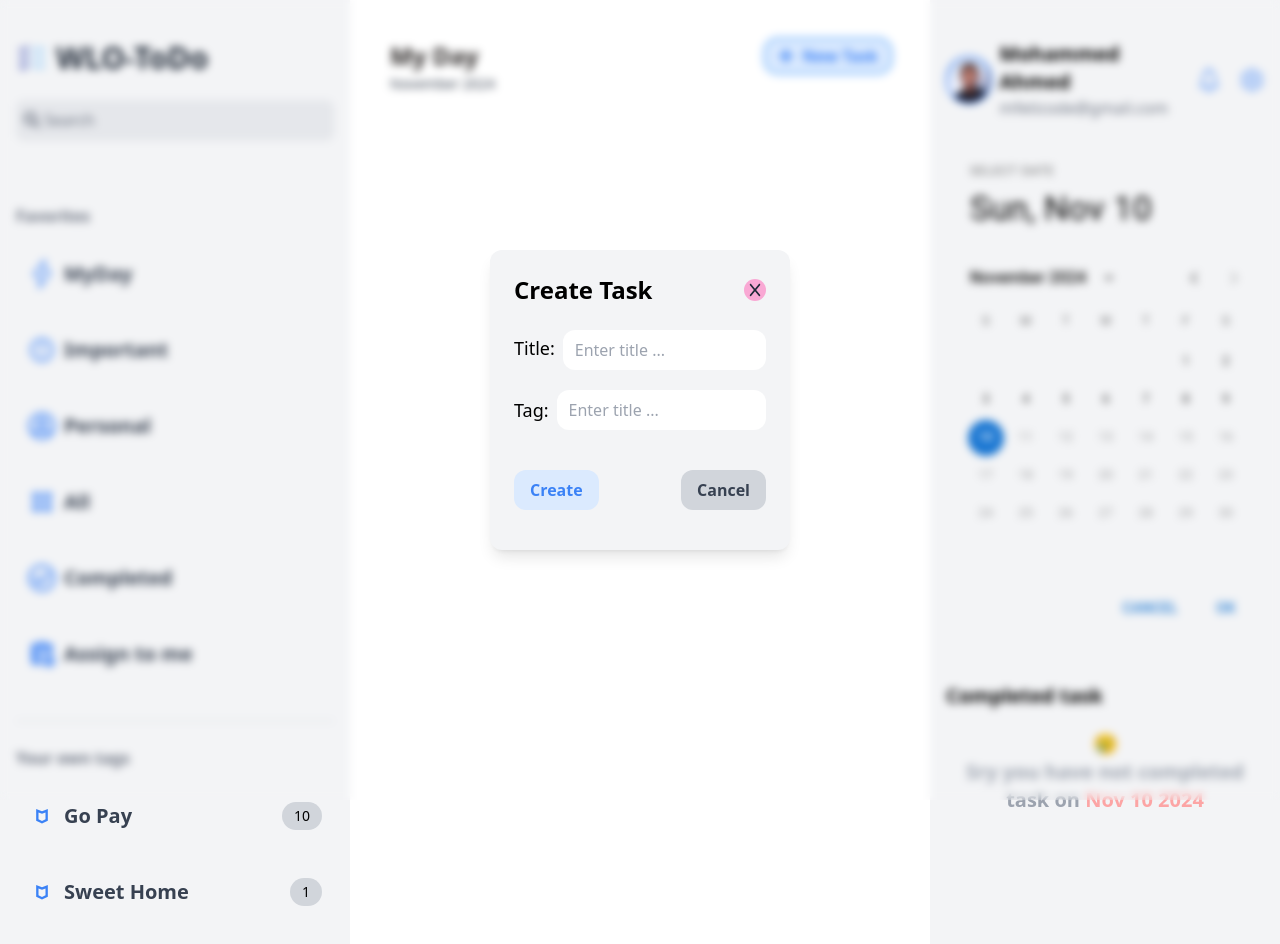
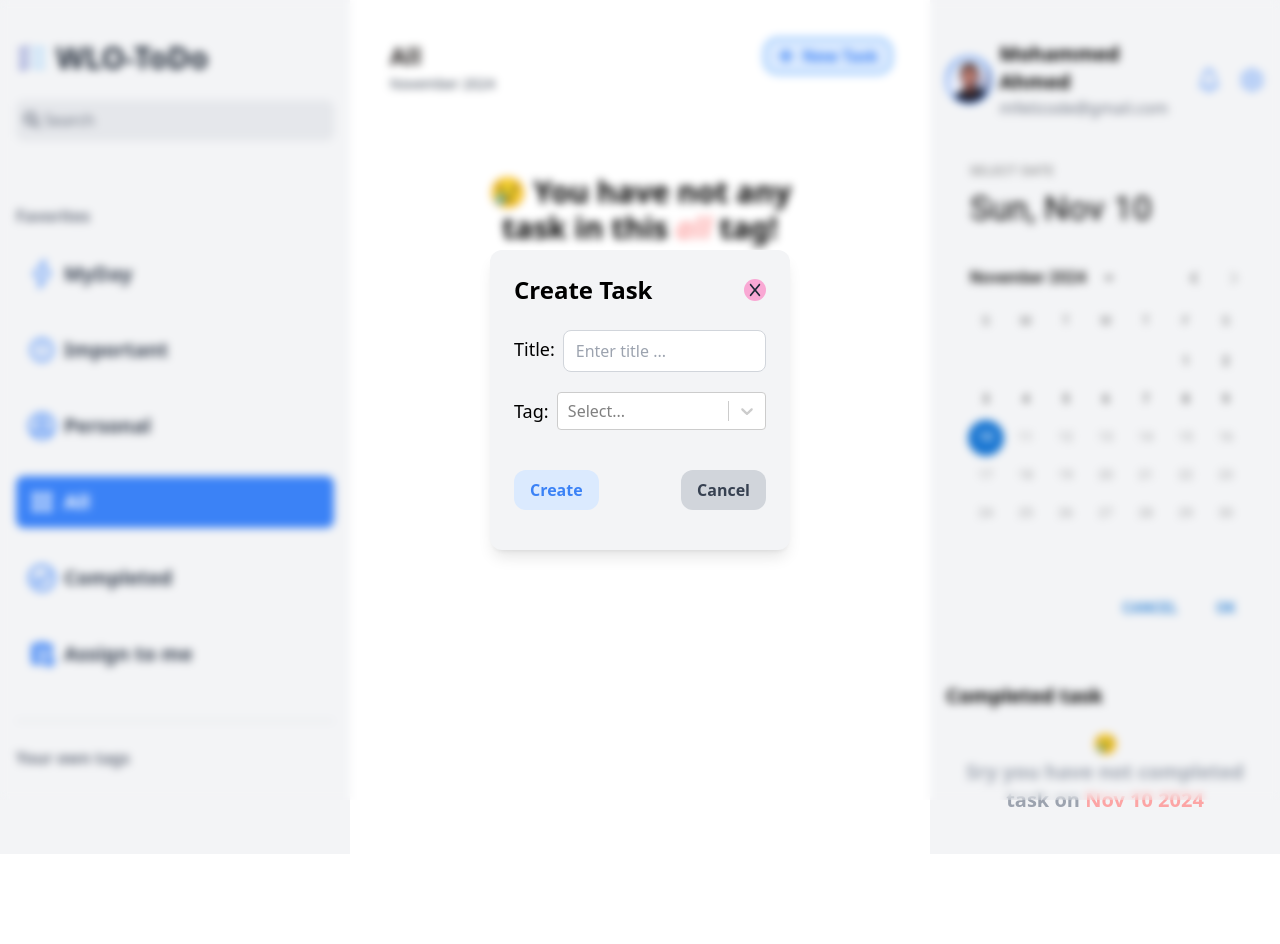
Before and after one commit to mfeti/WLO-ToDo, a React (Vite) app: page / in a window 1280 px wide. Both pictures are taken after a click on the button "New Task". Shown: the top 944 px of the page. After the commit the page ends 854 px from the top, so only its background shows below. Built offline with nearby package versions, Linux system fonts and the light colour scheme.

Commit message:
filter by tags done

```diff
--- a/src/App.jsx
+++ b/src/App.jsx
@@ -76,17 +76,17 @@ export default function App() {
   const [tasks, setTasks] = useState(
     JSON.parse(localStorage.getItem("tasks")) || []
   );
-  const [tags, setTags] = useState([
-    { title: "Go Pay", numTask: 10 },
-    { title: "Sweet Home", numTask: 1 },
-  ]);
+  const [tags, setTags] = useState(
+    JSON.parse(localStorage.getItem("tags")) || []
+  );
+  const [filterBy, setFilterBy] = useState("all");
 
   const numTasks = tasks.length;
   const importantTasks = countTags("important");
   const myDayTasks = countTags("MyDay");
   const personalTasks = countTags("personal");
   const toMeTasks = countTags("assign to me");
-  const completedTasks = tasks.filter((total, task) => {
+  const completedTasks = tasks.reduce((total, task) => {
     return task.isCompleted ? total + 1 : total;
   }, 0);
 
@@ -114,6 +114,13 @@ export default function App() {
     [tasks]
   );
 
+  useEffect(
+    function () {
+      localStorage.setItem("tags", JSON.stringify(tags));
+    },
+    [tags]
+  );
+
   const handleTaskCreate = () => {
     setIsPopup((prev) => !prev);
   };
@@ -129,6 +136,20 @@ export default function App() {
   const addTask = (newTask) => {
     if (!newTask) return;
     setTasks((prev) => [...prev, newTask]);
+    const isNew = tags.find((tag) => tag.value === newTask.tag) || false;
+    if (!isNew) {
+      setTags((prev) => [
+        ...prev,
+        { value: newTask.tag, label: newTask.tag, numTask: 1 },
+      ]);
+    } else {
+      const newTags = tags.map((tag) => {
+        return tag.value === newTask.tag
+          ? { ...tag, numTask: tag.numTask + 1 }
+          : tag;
+      });
+      setTags(newTags);
+    }
   };
 
   const handleCompleted = (id) => {
@@ -152,6 +173,19 @@ export default function App() {
     setTasks(newTasks);
   };
 
+  const handleFilterBy = (query) => {
+    if (!query || query.toLowerCase() === "all") {
+      setFilterBy("all");
+      return;
+    }
+    if (query.toLowerCase() === "completed") {
+      setFilterBy("completed");
+      return;
+    }
+
+    setFilterBy(query);
+  };
+
   return (
     <div className="flex justify-between relative overflow-hidden">
       <Navbar
@@ -163,17 +197,19 @@ export default function App() {
         personalTasks={personalTasks}
         toMeTasks={toMeTasks}
         completedTasks={completedTasks}
+        handleFilterBy={handleFilterBy}
+        filterBy={filterBy}
       />
       <Main
         handleTaskCreate={handleTaskCreate}
-        tasks={tasks}
-        setTasks={setTasks}
         handleCompleted={handleCompleted}
         handleFavorite={handleFavorite}
         handleSidebar={handleSidebar}
         isOpen={isOpen}
         isSideOpen={isSideOpen}
         handleNavbar={handleNavbar}
+        filterBy={filterBy}
+        tasks={tasks}
       />
       <Sidebar
         tasks={tasks}
@@ -182,7 +218,12 @@ export default function App() {
         isSideOpen={isSideOpen}
       />
       {isPopup && (
-        <NewTaskForm handleTaskCreate={handleTaskCreate} addTask={addTask} />
+        <NewTaskForm
+          handleTaskCreate={handleTaskCreate}
+          addTask={addTask}
+          tags={tags}
+          setTags={setTags}
+        />
       )}
     </div>
   );
--- a/src/components/Main.jsx
+++ b/src/components/Main.jsx
@@ -4,23 +4,47 @@ import { months } from "../constants";
 import TaskItem from "./TaskItem";
 import { GiHamburgerMenu } from "react-icons/gi";
 import Article from "./Article";
+import { useEffect, useState } from "react";
 
 function Main({
   handleTaskCreate,
-  tasks,
+  filterBy,
   handleCompleted,
   handleFavorite,
   isOpen,
   handleSidebar,
   isSideOpen,
   handleNavbar,
+  tasks,
 }) {
   const now = new Date();
+  const [filterTasks, setFilterTasks] = useState(tasks);
+
+  useEffect(
+    function () {
+      if (filterBy.toLowerCase() === "all") {
+        setFilterTasks(tasks);
+        return;
+      }
+      if (filterBy.toLowerCase() === "completed") {
+        const filterTasks = tasks.filter((task) => task.isCompleted);
+        setFilterTasks(filterTasks);
+        return;
+      }
+      const filterTasks = tasks.filter(
+        (task) => task.tag.toLowerCase() === filterBy.toLowerCase()
+      );
+
+      setFilterTasks(filterTasks);
+    },
+    [filterBy, tasks]
+  );
+
   return (
     <section
       className={`${
         isOpen || isSideOpen ? "blur-sm" : ""
-      } w-full min-h-screen `}
+      } w-full max-h-screen overflow-y-auto`}
       onClick={isOpen ? handleSidebar : isSideOpen ? handleNavbar : undefined}
     >
       <div className="py-10 px-10">
@@ -37,7 +61,9 @@ function Main({
         {/* header section  */}
         <div className="flex justify-between">
           <div className="space-y-[2px]">
-            <p className="text-2xl font-semibold text-stone-800">My Day</p>
+            <p className="text-2xl font-semibold text-stone-800">
+              {filterBy.slice(0, 1).toUpperCase() + filterBy.slice(1)}
+            </p>
             <p className="text-sm text-gray-700">
               {months[now.getMonth()]} {now.getFullYear()}
             </p>
@@ -53,9 +79,10 @@ function Main({
           </div>
         </div>
         {/* main section  */}
+        {filterTasks?.length > 0 && (
           <div className="mt-5 space-y-5">
-          {tasks?.length > 0 &&
-            tasks.map((task) => (
+            {filterTasks?.length > 0 &&
+              filterTasks?.map((task) => (
                 <TaskItem
                   key={task.id}
                   {...task}
@@ -64,6 +91,15 @@ function Main({
                 />
               ))}
           </div>
+        )}
+        {filterTasks.length === 0 && (
+          <div className="flex justify-center items-center p-20">
+            <p className="sm:text-3xl text-xl font-bold text-center">
+              😢 You have not any task in this{" "}
+              <span className="italic text-red-300">{filterBy}</span> tag!
+            </p>
+          </div>
+        )}
       </div>
     </section>
   );
--- a/src/components/Navbar.jsx
+++ b/src/components/Navbar.jsx
@@ -17,6 +17,8 @@ function Navbar({
   toMeTasks,
   personalTasks,
   completedTasks,
+  handleFilterBy,
+  filterBy,
 }) {
   return (
     <section
@@ -45,81 +47,139 @@ function Navbar({
             <p className="font-semibold text-gray-500">Favorites</p>
             <div className="mt-5 space-y-6">
               {/* My day  */}
-              <div className="flex justify-between hover:bg-blue-100 p-3 rounded-lg transition-all duration-300">
+              <div
+                className={`flex justify-between p-3 rounded-lg transition-all duration-300 ${
+                  filterBy === "myday"
+                    ? "bg-blue-500 text-white"
+                    : "hover:bg-blue-100 text-gray-700"
+                }`}
+                onClick={() => handleFilterBy("myday")}
+              >
                 <div className="flex gap-2 items-center">
-                  <SlEnergy className="text-blue-500 w-7 h-7" />
-                  <p className="font-semibold text-xl text-gray-700">MyDay</p>
+                  <SlEnergy
+                    className={`${
+                      filterBy === "myday" ? "text-white" : "text-blue-500"
+                    }  w-7 h-7`}
+                  />
+                  <p className="font-semibold text-xl">MyDay</p>
                 </div>
                 {myDayTasks > 0 && (
-                  <div className="flex justify-center items-center bg-gray-300 text-sm px-3 py-1 rounded-full">
+                  <div className="flex justify-center items-center bg-gray-300 text-sm px-3 py-1 rounded-full text-gray-900">
                     <span>{myDayTasks}</span>
                   </div>
                 )}
               </div>
               {/* important  */}
-              <div className="flex justify-between hover:bg-blue-100 p-3 rounded-lg transition-all duration-300">
+              <div
+                className={`flex justify-between p-3 rounded-lg transition-all duration-300 ${
+                  filterBy === "important"
+                    ? "bg-blue-500 text-white"
+                    : "hover:bg-blue-100 text-gray-700"
+                }`}
+                onClick={() => handleFilterBy("important")}
+              >
                 <div className="flex gap-2 items-center">
-                  <RiErrorWarningLine className="text-blue-500 w-7 h-7" />
-                  <p className="font-semibold text-xl text-gray-700">
-                    Important
-                  </p>
+                  <RiErrorWarningLine
+                    className={`${
+                      filterBy === "important" ? "text-white" : "text-blue-500"
+                    }  w-7 h-7`}
+                  />
+                  <p className="font-semibold text-xl">Important</p>
                 </div>
                 {importantTasks > 0 && (
-                  <div className="flex justify-center items-center bg-gray-300 px-3 py-1 text-sm rounded-full">
+                  <div className="flex justify-center items-center bg-gray-300 px-3 py-1 text-sm rounded-full text-gray-900">
                     <span>{importantTasks}</span>
                   </div>
                 )}
               </div>
               {/* personal  */}
-              <div className="flex justify-between hover:bg-blue-100 p-3 rounded-lg transition-all duration-300">
+              <div
+                className={`flex justify-between p-3 rounded-lg transition-all duration-300 ${
+                  filterBy === "personal"
+                    ? "bg-blue-500 text-white"
+                    : "hover:bg-blue-100 text-gray-700"
+                }`}
+                onClick={() => handleFilterBy("personal")}
+              >
                 <div className="flex gap-2 items-center">
-                  <FaRegUserCircle className="text-blue-500 w-7 h-7" />
-                  <p className="font-semibold text-xl text-gray-700">
-                    Personal
-                  </p>
+                  <FaRegUserCircle
+                    className={`${
+                      filterBy === "personal" ? "text-white" : "text-blue-500"
+                    }  w-7 h-7`}
+                  />
+                  <p className="font-semibold text-xl">Personal</p>
                 </div>
                 {personalTasks > 0 && (
-                  <div className="flex justify-center items-center bg-gray-300 px-3 py-1 text-sm rounded-full">
+                  <div className="flex justify-center items-center bg-gray-300 px-3 py-1 text-sm rounded-full text-gray-900">
                     <span>{personalTasks}</span>
                   </div>
                 )}
               </div>
               {/* All  */}
-              <div className="flex justify-between hover:bg-blue-100 p-3 rounded-lg transition-all duration-300">
+              <div
+                className={`flex justify-between p-3 rounded-lg transition-all duration-300 ${
+                  filterBy === "all"
+                    ? "bg-blue-500 text-white"
+                    : "hover:bg-blue-100 text-gray-700"
+                }`}
+                onClick={() => handleFilterBy("all")}
+              >
                 <div className="flex gap-2 items-center">
-                  <PiCirclesFourBold className="text-blue-500 w-7 h-7" />
-                  <p className="font-semibold text-xl text-gray-700">All</p>
+                  <PiCirclesFourBold
+                    className={`${
+                      filterBy === "all" ? "text-white" : "text-blue-500"
+                    }  w-7 h-7`}
+                  />
+                  <p className="font-semibold text-xl">All</p>
                 </div>
                 {numTasks > 0 && (
-                  <div className="flex justify-center items-center bg-gray-300 px-3 py-1 text-sm rounded-full">
+                  <div className="flex justify-center items-center bg-gray-300 px-3 py-1 text-sm rounded-full text-gray-900">
                     <span>{numTasks}</span>
                   </div>
                 )}
               </div>
               {/* completed  */}
-              <div className="flex justify-between hover:bg-blue-100 p-3 rounded-lg transition-all duration-300">
+              <div
+                className={`flex justify-between p-3 rounded-lg transition-all duration-300 ${
+                  filterBy === "completed"
+                    ? "bg-blue-500 text-white"
+                    : "hover:bg-blue-100 text-gray-700"
+                }`}
+                onClick={() => handleFilterBy("completed")}
+              >
                 <div className="flex gap-2 items-center">
-                  <FaRegCheckCircle className="text-blue-500 w-7 h-7" />
-                  <p className="font-semibold text-xl text-gray-700">
-                    Completed
-                  </p>
+                  <FaRegCheckCircle
+                    className={`${
+                      filterBy === "completed" ? "text-white" : "text-blue-500"
+                    }  w-7 h-7`}
+                  />
+                  <p className="font-semibold text-xl">Completed</p>
                 </div>
                 {completedTasks > 0 && (
                   <div className="flex justify-center items-center bg-gray-300 px-3 py-1 text-sm rounded-full">
-                    <span>5</span>
+                    <span>{completedTasks}</span>
                   </div>
                 )}
               </div>
-              {/* All  */}
-              <div className="flex justify-between hover:bg-blue-100 p-3 rounded-lg transition-all duration-300">
+              {/* Assign to me  */}
+              <div
+                className={`flex justify-between p-3 rounded-lg transition-all duration-300 ${
+                  filterBy === "toMe"
+                    ? "bg-blue-500 text-white"
+                    : "hover:bg-blue-100 text-gray-700"
+                }`}
+                onClick={() => handleFilterBy("toMe")}
+              >
                 <div className="flex gap-2 items-center">
-                  <MdAssignmentAdd className="text-blue-500 w-7 h-7" />
-                  <p className="font-semibold text-xl text-gray-700">
-                    Assign to me
-                  </p>
+                  <MdAssignmentAdd
+                    className={`${
+                      filterBy === "toMe" ? "text-white" : "text-blue-500"
+                    }  w-7 h-7`}
+                  />
+                  <p className="font-semibold text-xl">Assign to me</p>
                 </div>
                 {toMeTasks > 0 && (
-                  <div className="flex justify-center items-center bg-gray-300 px-3 py-1 text-sm rounded-full">
+                  <div className="flex justify-center items-center bg-gray-300 px-3 py-1 text-sm rounded-full text-gray-900">
                     <span>{toMeTasks}</span>
                   </div>
                 )}
@@ -135,16 +195,25 @@ function Navbar({
               {tags.length > 0 &&
                 tags.map((tag) => (
                   <div
-                    key={tag.title}
-                    className="flex justify-between hover:bg-blue-100 p-3 rounded-lg transition-all duration-300"
+                    key={tag.value}
+                    className={`flex justify-between p-3 rounded-lg transition-all duration-300 ${
+                      filterBy === tag.value
+                        ? "bg-blue-500 text-white"
+                        : "hover:bg-blue-100 text-gray-700"
+                    }`}
+                    onClick={() => handleFilterBy(tag.value)}
                   >
                     <div className="flex gap-2 items-center">
-                      <CgPentagonDown className="text-blue-500 w-7 h-7" />
-                      <p className="font-semibold text-xl text-gray-700">
-                        {tag.title}
-                      </p>
+                      <CgPentagonDown
+                        className={`${
+                          filterBy === tag.value
+                            ? "text-white"
+                            : "text-blue-500"
+                        }  w-7 h-7`}
+                      />
+                      <p className="font-semibold text-xl">{tag.label}</p>
                     </div>
-                    <div className="flex justify-center items-center bg-gray-300 text-sm px-3 py-1 rounded-full">
+                    <div className="flex justify-center items-center bg-gray-300 text-sm px-3 py-1 rounded-full text-gray-900">
                       <span>{tag.numTask}</span>
                     </div>
                   </div>
--- a/src/components/NewTaskForm.jsx
+++ b/src/components/NewTaskForm.jsx
@@ -1,16 +1,17 @@
 /* eslint-disable react/prop-types */
 import { useState } from "react";
 import { FaX } from "react-icons/fa6";
+import CreatableSelect from "react-select/creatable";
 
-function NewTaskForm({ handleTaskCreate, addTask }) {
+function NewTaskForm({ handleTaskCreate, addTask, tags }) {
   const [title, setTitle] = useState("");
-  const [tag, setTag] = useState("");
+  const [selectedOption, setSelectedOption] = useState(null);
 
   const handleSubmit = (e) => {
     e.preventDefault();
     const newTask = {
       title,
-      tag,
+      tag: selectedOption.value,
       createdAt: new Date(),
       id: Date.now(),
       isCompleted: false,
@@ -47,21 +48,21 @@ function NewTaskForm({ handleTaskCreate, addTask }) {
                 id="title"
                 type="text"
                 placeholder="Enter title ..."
-                className="px-3 py-2 w-full rounded-xl focus:outline-none hover:shadow-sm focus:ring focus:ring-blue-100"
+                className="px-3 py-2 w-full border border-gray-300 rounded-lg focus:outline-none hover:shadow-sm focus:border-2 focus:border-blue-500"
                 onChange={(e) => setTitle(e.target.value)}
               />
             </div>
 
-            <div className="flex items-center gap-2 my-5">
+            <div className="flex items-center gap-2 my-5 cursor-pointer">
               <label htmlFor="title" className="text-lg font-medium w-1/6">
                 Tag:
               </label>
-              <input
-                id="title"
-                type="text"
-                placeholder="Enter title ..."
-                className="px-3 py-2 w-full rounded-xl focus:outline-none hover:shadow-sm focus:ring focus:ring-blue-100"
-                onChange={(e) => setTag(e.target.value)}
+              <CreatableSelect
+                isClearable
+                className="w-full"
+                defaultValue={selectedOption}
+                onChange={setSelectedOption}
+                options={tags}
               />
             </div>
             <div className="flex justify-between my-10">
```
Lines whose indentation alone changed are shown as unchanged.
